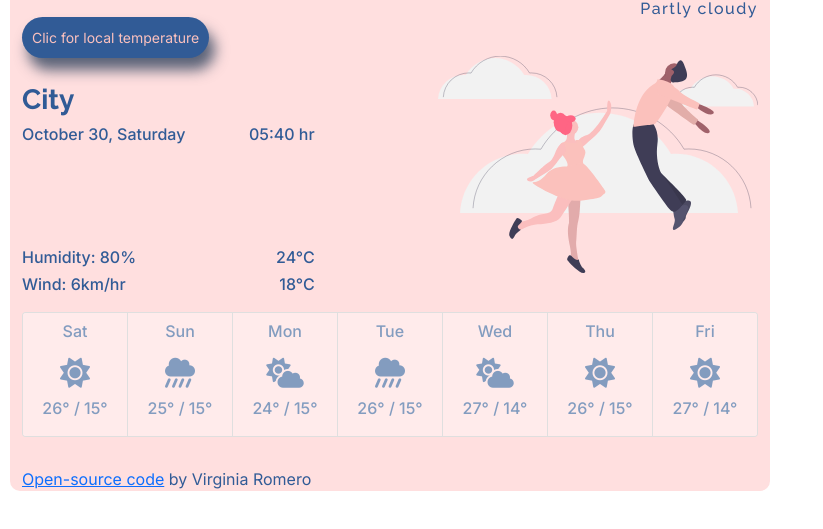
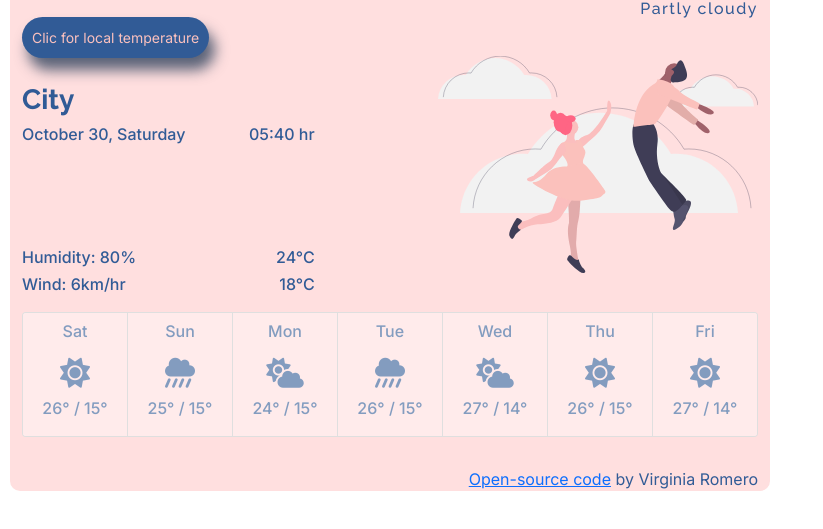
Before and after one commit to VirginiaRool/weather-app, a plain HTML site: page index.html in a window 1280 px wide. Shown: the part 99-628 px from the top of the page, without its empty margins (0-823 px from the left). Drawn offline with nearby package versions, Linux system fonts and the light colour scheme.

Commit message:
Repository link alignement

```diff
--- a/index.html
+++ b/index.html
@@ -173,7 +173,9 @@
 
 
       </div>
-      <a href="https://github.com/VirginiaRool/weather-app" id="source-link">Open-source code</a> <span id="coder-name">by Virginia Romero</span>
+      <p class="repo">
+          <a href="https://github.com/VirginiaRool/weather-app" id="source-link">Open-source code</a> <span id="coder-name">by Virginia Romero</span>
+      </p>
 
   </div>
 
--- a/src/styles.css
+++ b/src/styles.css
@@ -141,3 +141,7 @@ input:focus {
 .day-temp {
   color: #315b96;
 }
+
+.repo {
+  text-align: right;
+}
```
